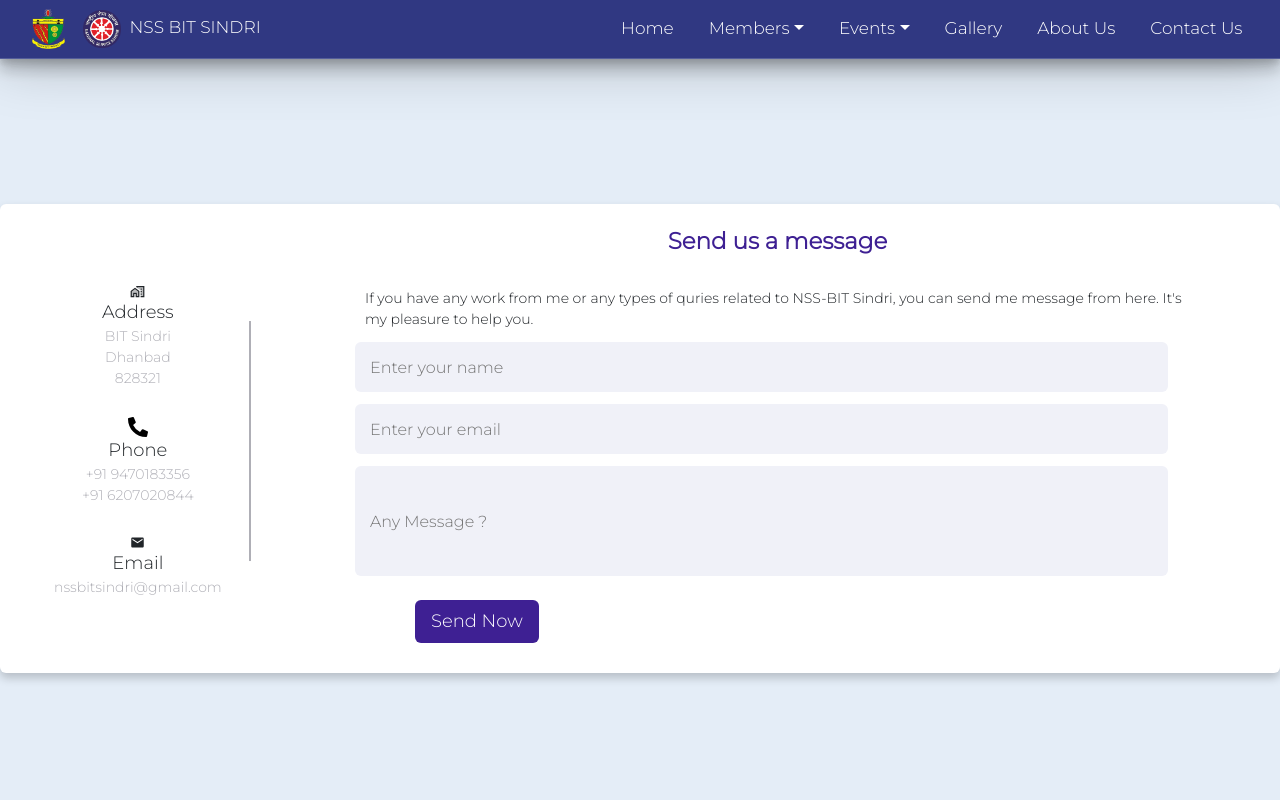
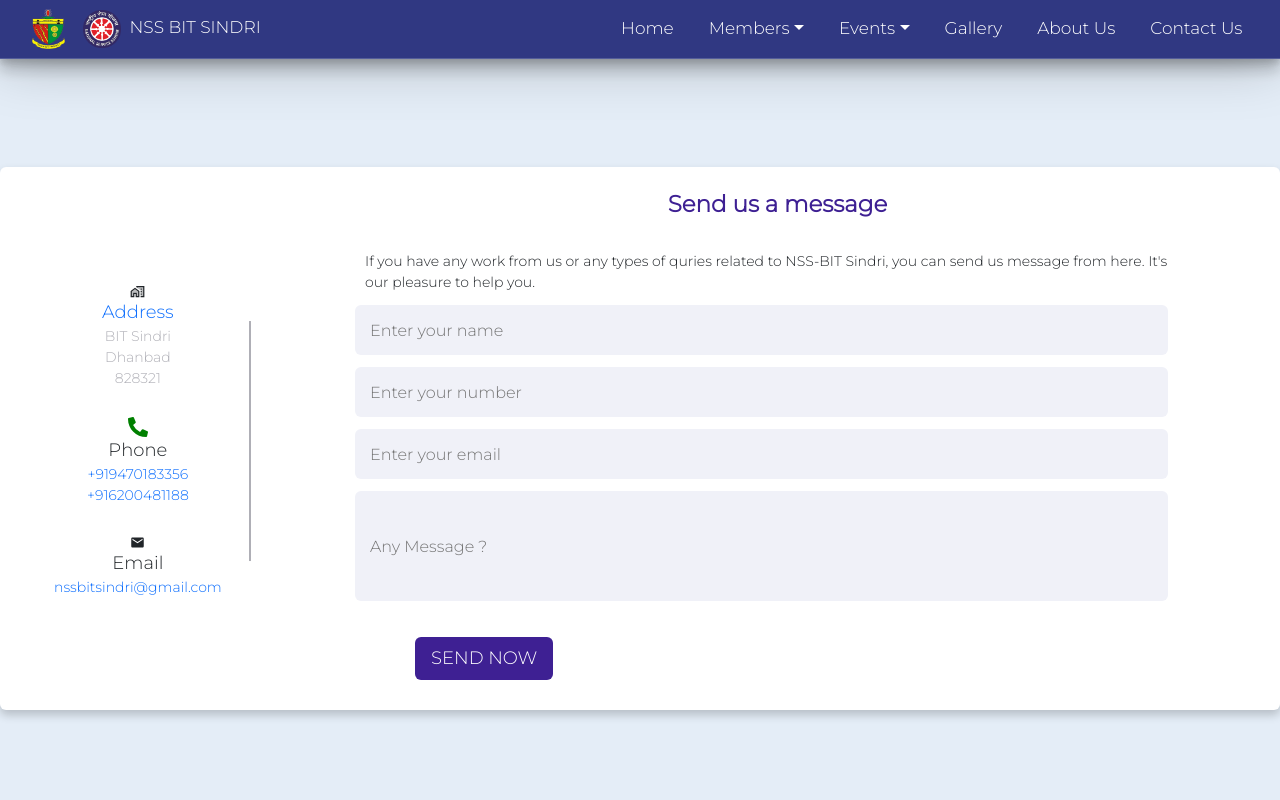
Before and after one commit to NSS-Sindri-Website/react_nss_web, a React (Create React App) app: page /ContactUs in a window 1280 px wide. Shown: the top 800 px of the page. Built offline with nearby package versions, Linux system fonts and the light colour scheme; a web font is replaced by a local one.

Commit message:
contact page

```diff
--- a/src/Conponent/M19.js
+++ b/src/Conponent/M19.js
@@ -49,7 +49,7 @@ function M19() {
               <div class="member">
                 <div class="member-img">
                   <img
-                    src="images/2K19/anjalikumari1 - Copy.jpg"
+                    src="images/2K19/Anjalikumari1 - Copy.jpg"
                     class="img-fluid team_img"
                     alt=""
                   />
@@ -273,7 +273,7 @@ function M19() {
               <div class="member">
                 <div class="member-img">
                   <img
-                    src="images/2K19/Nikki Kumari - Copy.jpg"
+                    src="images/2K19/Nikki kumari - Copy.jpg"
                     class="img-fluid team_img"
                     alt=""
                   />
--- a/src/Conponent/PostBearer.js
+++ b/src/Conponent/PostBearer.js
@@ -134,7 +134,7 @@ const PostBearer = () => {
           </SwiperSlide>
           <SwiperSlide>
             <Item
-              src="images/2K19/AJAY KUMAR - Copy.jpg"
+              src="images/2K19/Ajay Kumar - Copy.jpg"
               a="Program Coordinator"
               name="Ajay Kumar"
             />
--- a/src/ContactUs.css
+++ b/src/ContactUs.css
@@ -10,6 +10,28 @@
   margin-bottom: 20.1em;
   background-color: white;
 } */
+#thank-you-message {
+  display: none;
+}
+
+
+#thank-you-message.show {
+  color: rgb(73, 234, 24);
+  font-weight: bolder;
+	text-align: center;
+  font-family: monospace;
+	padding: 10px;
+	background: #02c74a;
+	color: rgb(255, 255, 255);
+	margin-top: 25px;
+  margin-left: -14px;
+  margin-right: -23px;
+	display: none;
+  border-color: #000000;
+  border-radius: 10px;
+  display: block;
+}
+
 .body1{
   min-height: 100vh;
   width: 100%;
@@ -115,7 +137,7 @@
   display: inline-block;
   margin-top: 12px;
 }
-.right-side .button input[type="button"]{
+.right-side .button button[type="button"]{
   color: #fff;
   font-size: 18px;
   outline: none;
@@ -126,7 +148,7 @@
   cursor: pointer;
   transition: all 0.3s ease;
 }
-.button input[type="button"]:hover{
+.button button[type="button"]:hover{
   background: #5029bc;
 }
 
--- a/src/ContactUs.js
+++ b/src/ContactUs.js
@@ -1,4 +1,4 @@
-import React, { Component } from "react";
+import React, { useState } from "react";
 // import GoogleMapReact from "google-map-react";
 // import { FontAwesomeIcon } from '@fortawesome/react-fontawesome'
 import "./ContactUs.css";
@@ -7,11 +7,87 @@ import {
   FaPhoneAlt,
 
 } from "react-icons/fa";
-import {  Email, MapsHomeWorkTwoTone } from "@mui/icons-material";
+import { Email, MapsHomeWorkTwoTone } from "@mui/icons-material";
 
-class ContactUs extends Component {
-  render() {
+
+
+const ContactUs = () => {
+  const [user, setUser] = useState({
+    name: "",
+    number: "",
+    email: "",
+    message: "",
+
+  });
+
+  let name, value;
+  const getuserdata = (event) => {
+    name = event.target.name;
+    value = event.target.value;
+    setUser({ ...user, [name]: value });
+  };
+
+  const postData = async (e) => {
+    e.preventDefault();
+    const { name, number, email, message } = user;
+    if (name && number && email && message) {
+
+      const res = await fetch("https://nss-bit-sindri-default-rtdb.asia-southeast1.firebasedatabase.app/contactus.json", {
+        method: "POST",
+        headers: {
+          "Content-Type": "application.json",
+        },
+
+        body: JSON.stringify({
+          name,
+          number,
+          email,
+          message,
+
+        })
+      }
+      );
+      if (res) {
+
+        setUser({
+          name: "",
+          number: "",
+          email: "",
+          message: "",
+
+        }
+        );
+
+      }
+
+      const thankYouMessage = document.querySelector('#thank-you-message');
+ thankYouMessage.classList.add('show');
+
+                              // Hide alert
+
+                            setTimeout(function () {
+                                document.querySelector('#thank-you-message').style.display = 'none';
+
+                            }, 12000);
+
+    } else {
+      alert("Please fill all Details");
+
+    }
+
+
+
+
+
+
+
+
+
+
+
+  };
   return (
+
     <>
       <div className="full">
         <div className="body1">
@@ -20,58 +96,82 @@ class ContactUs extends Component {
               <div className="left-side">
                 <div className="address details">
                   {/* <i className="fas fa-map-marker-alt"></i> */}
-                <MapsHomeWorkTwoTone size="4rem" color="black"/>
-
+                  <MapsHomeWorkTwoTone size="4rem" color="red" />
+<a href="https://www.google.com/maps/place/MF3F%2BH7Q+IT+building,+BIT,+Sindri,+Jharkhand+828123/@24.2737683,87.2518813,15z/data=!3m1!4b1!4m6!3m5!1s0x39f696e9be876ca9:0x62214906b388dcd7!7e2!8m2!3d23.6539553!4d86.4732361">
                   <div className="topic">Address</div>
                   <div className="text-one">BIT Sindri</div>
                   <div className="text-two">Dhanbad</div>
                   <div className="text-two">828321</div>
+                  </a>
                 </div>
                 <div className="phone details">
                   {/* <i className="fas fa-phone-alt"></i> */}
                   {/* <FontAwesomeIcon icon="fas fa-phone-alt" />
                  */}
-                 <FaPhoneAlt size="2rem" color="black" />
+                  <FaPhoneAlt size="2rem" color="green" />
                   <div className="topic">Phone</div>
-                <div className="text-one">+91 9470183356</div>
-                <div className="text-two">+91 6207020844</div>
+                  <div className="text-one"><a href="tel:+919470183356">+919470183356</a> </div>
+                  <div className="text-two"><a href="tel:+916200481188">+916200481188</a> </div>
+
                 </div>
                 <div className="email details">
                   {/* <i className="fas fa-envelope"></i> */}
-                <Email size="3rem" color="black" />
+                  <Email size="3rem" color="red" />
                   <div className="topic">Email</div>
-                <div className="text-one">nssbitsindri@gmail.com</div>
+                  <div className="text-one"><a href="mailto:nssbitsindri@gmail.com">nssbitsindri@gmail.com</a></div>
 
                 </div>
               </div>
               <div className="right-side">
                 <div className="topic-text text-center pb-5">Send us a message</div>
-              <p className="ml-5 pp">If you have any work from me or any types of quries related to NSS-BIT Sindri, you can send me message from here. It's my pleasure to help you.</p>
-              <form action="#">
+                <p className="ml-5 pp">If you have any work from us or any types of quries related to NSS-BIT Sindri, you can send us message from here. It's our pleasure to help you.</p>
+                <form method="POST">
                   <div className="input-box">
-                  <input type="text" placeholder="Enter your name" />
+                    <input type="text" name="name" placeholder="Enter your name"
+                      value={user.name}
+                      onChange={getuserdata}
+                      required />
                   </div>
                   <div className="input-box">
-                  <input type="text" placeholder="Enter your email" />
+                    <input type="text" placeholder="Enter your number" name="number"
+                      value={user.number}
+                      onChange={getuserdata}
+                      required />
+                  </div>
+                  <div className="input-box">
+                    <input type="text" placeholder="Enter your email"
+                      name="email"
+                      value={user.email}
+                      onChange={getuserdata}
+                      required />
                   </div>
                   <div className="input-box message-box">
-                <input type="textarea" placeholder="Any Message ?" />
+                    <input type="textarea" placeholder="Any Message ?"
+                      name="message"
+                      value={user.message}
+                      onChange={getuserdata}
+                      required/>
 
 
                   </div>
                   <div className="button">
-                  <input type="button" value="Send Now" />
+                    <button type="button" onClick={postData} value="" className="button">SEND NOW</button>
                   </div>
+<div>
+<p id="thank-you-message">Your Message Has Been Sent Succesfully. </p>
+</div>
+
                 </form>
+
+
               </div>
             </div>
           </div>
         </div>
       </div>
     </>
-
-    );
-  }
+  )
 }
 
+
 export default ContactUs;
```
Also changed, not shown: firebase.json (added), 1 other file (tests, documents, lock files or other folders). Lines whose indentation alone changed are shown as unchanged.
